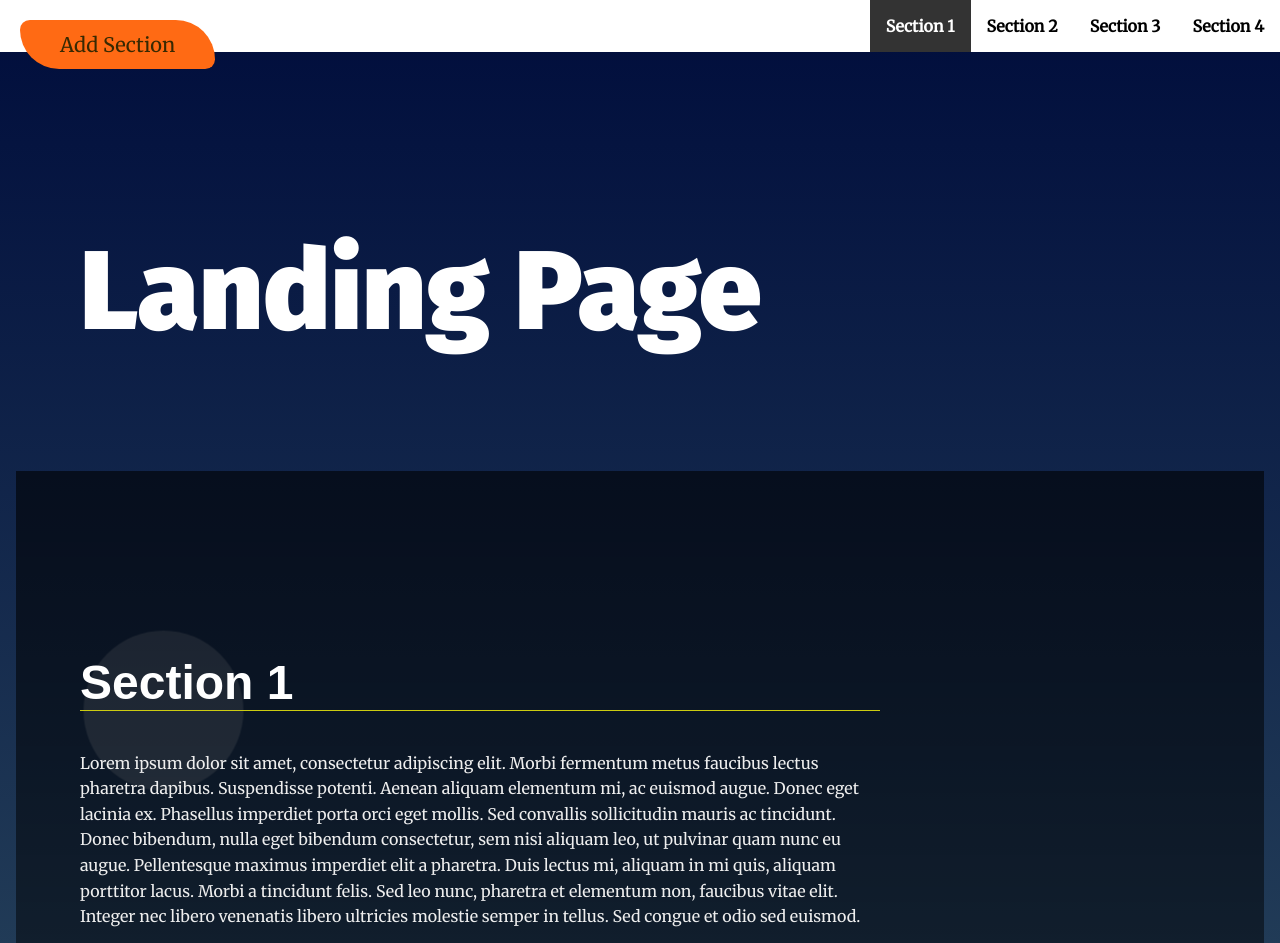
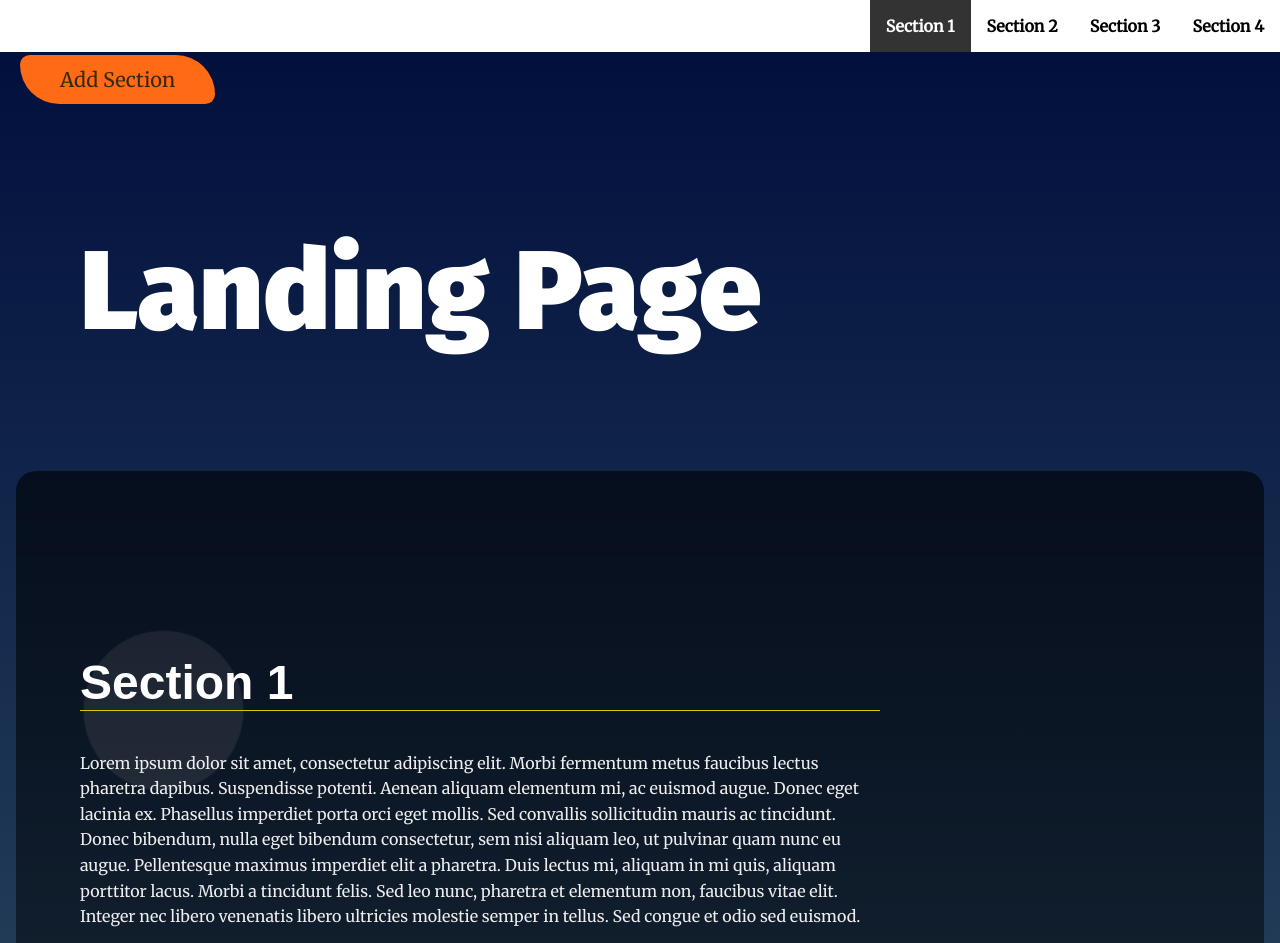
Before and after one commit to hamdy54/udacity-landing-page, a plain HTML site: page index.html in a window 1280 px wide. Shown: the top 943 px of the page. Drawn offline with Linux system fonts and the light colour scheme.

Commit message:
change position of Add Section button

```diff
--- a/css/styles.css
+++ b/css/styles.css
@@ -63,6 +63,7 @@ section {
     position: relative;
     min-height: 80vh;
     padding: 5rem 0;
+    border-radius: 20px;
 }
 
 
@@ -233,8 +234,8 @@ section.isActive .landing__container::after {
 /* section button style */
 
 #addSecBtn {
-    position: fixed;
-    top: 1em;
+    position: absolute;
+    top: 105%;
     left: 1em;
     font-size: 20px;
     border-radius: 10px 40px;
--- a/index.html
+++ b/index.html
@@ -14,12 +14,12 @@
   IDs are only used for sections to connect menu achors to sections -->
   <header class="page__header">
     <nav class="navbar__menu">
+      <div id="addSecBtn">Add Section</div>
       <!-- Navigation starts as empty UL that will be populated with JS -->
       <ul id="navbar__list"></ul>
     </nav>
   </header>
   <main>
-    <div id="addSecBtn">Add Section</div>
     <header class="main__hero">
       <h1>Landing Page </h1>
     </header>
```
